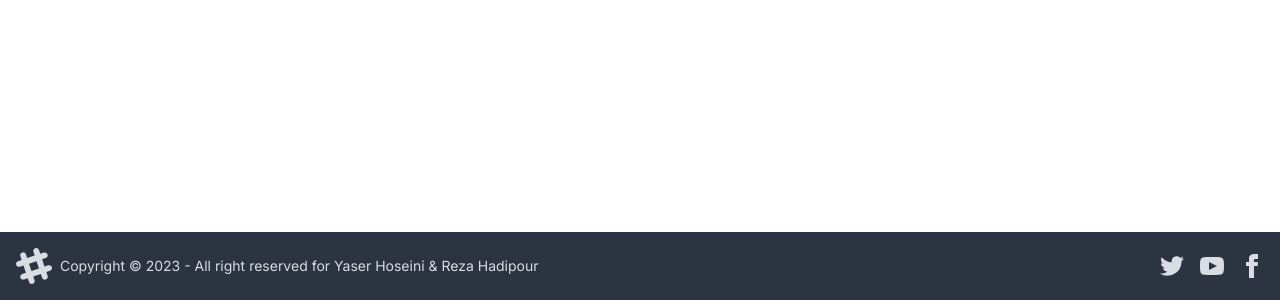
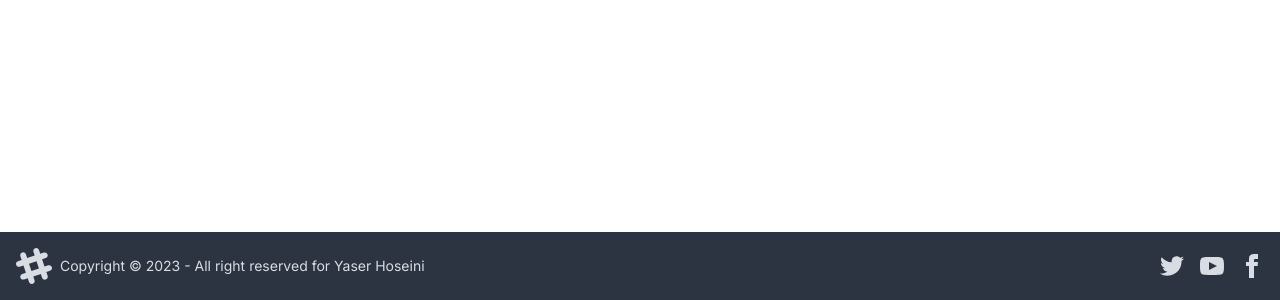
Before and after one commit to yaser6586/todoappwithmongo, a Next.js app: page / in a window 1280 px wide. Shown: the part 716-1016 px from the top of the page. Built offline with nearby package versions, Linux system fonts and the light colour scheme; no server answers; the database is empty.

Commit message:
edit footer

```diff
--- a/app/component/Footer.jsx
+++ b/app/component/Footer.jsx
@@ -15,10 +15,7 @@ function Footer() {
         >
           <path d="M22.672 15.226l-2.432.811.841 2.515c.33 1.019-.209 2.127-1.23 2.456-1.15.325-2.148-.321-2.463-1.226l-.84-2.518-5.013 1.677.84 2.517c.391 1.203-.434 2.542-1.831 2.542-.88 0-1.601-.564-1.86-1.314l-.842-2.516-2.431.809c-1.135.328-2.145-.317-2.463-1.229-.329-1.018.211-2.127 1.231-2.456l2.432-.809-1.621-4.823-2.432.808c-1.355.384-2.558-.59-2.558-1.839 0-.817.509-1.582 1.327-1.846l2.433-.809-.842-2.515c-.33-1.02.211-2.129 1.232-2.458 1.02-.329 2.13.209 2.461 1.229l.842 2.515 5.011-1.677-.839-2.517c-.403-1.238.484-2.553 1.843-2.553.819 0 1.585.509 1.85 1.326l.841 2.517 2.431-.81c1.02-.33 2.131.211 2.461 1.229.332 1.018-.21 2.126-1.23 2.456l-2.433.809 1.622 4.823 2.433-.809c1.242-.401 2.557.484 2.557 1.838 0 .819-.51 1.583-1.328 1.847m-8.992-6.428l-5.01 1.675 1.619 4.828 5.011-1.674-1.62-4.829z"></path>
         </svg>
-        <p>
-          Copyright © 2023 - All right reserved for Yaser Hoseini & Reza
-          Hadipour
-        </p>
+        <p>Copyright © 2023 - All right reserved for Yaser Hoseini</p>
       </aside>
       <nav className="grid-flow-col gap-4 md:place-self-center md:justify-self-end">
         <a>
```
